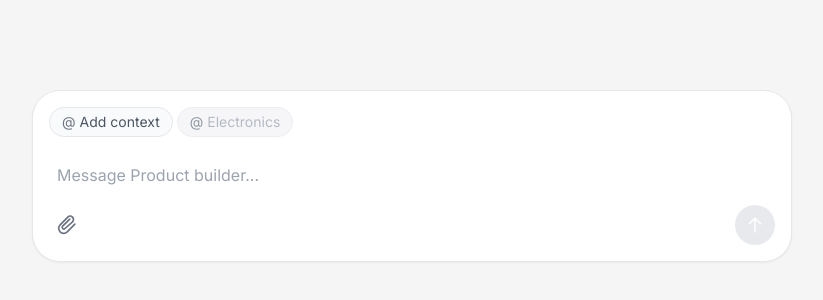
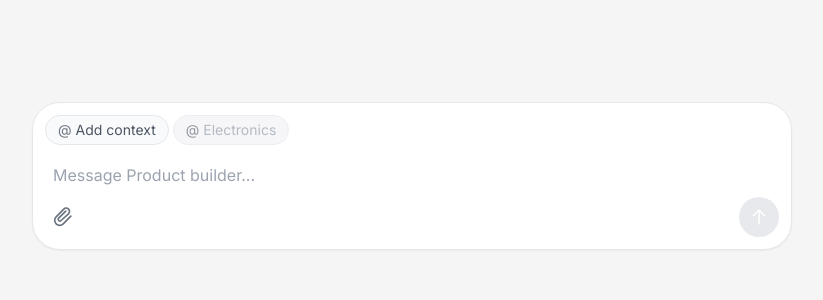
Before and after one commit to powlist/powlist, a React (Vite) app: page / in a window 1280 px wide. Shown: the part 224-524 px from the top of the page, without its empty margins (228-1051 px from the left). Built offline with nearby package versions, Linux system fonts and the light colour scheme.

Commit message:
Update PromptInput component spacing and remove task-related code

```diff
--- a/src/components/PromptInput.jsx
+++ b/src/components/PromptInput.jsx
@@ -321,8 +321,8 @@ const PromptInput = ({
       <div
         className={`
           bg-white shadow-sm border border-gray-200
-          flex flex-col gap-3 transition-all duration-200
-          relative p-3 sm:p-4
+          flex flex-col gap-1 transition-all duration-200
+          relative p-3 sm:p-3
           hover:border-gray-300 hover:shadow-md
           ${isFocused ? 'border-blue-500 shadow-md' : ''}
           ${disabled ? 'opacity-60 cursor-not-allowed hover:border-gray-200 hover:shadow-sm' : ''}
```
